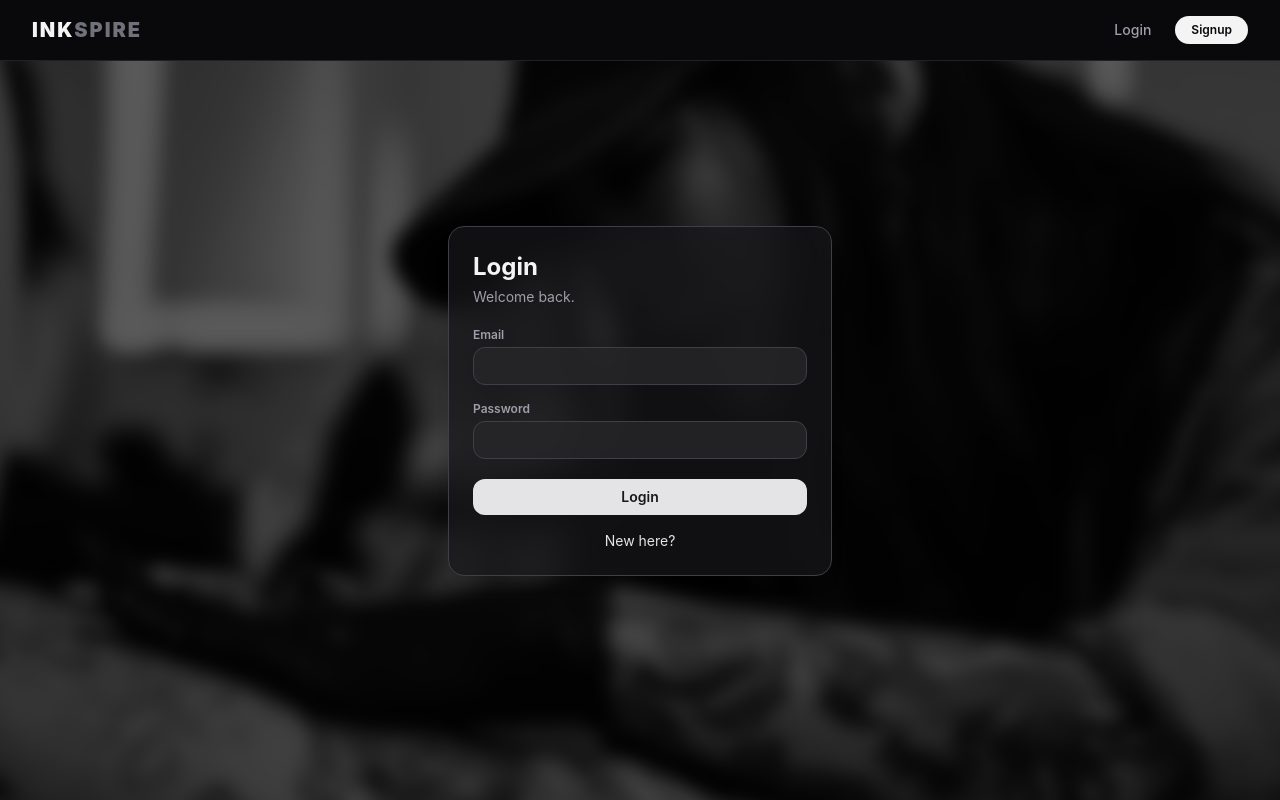
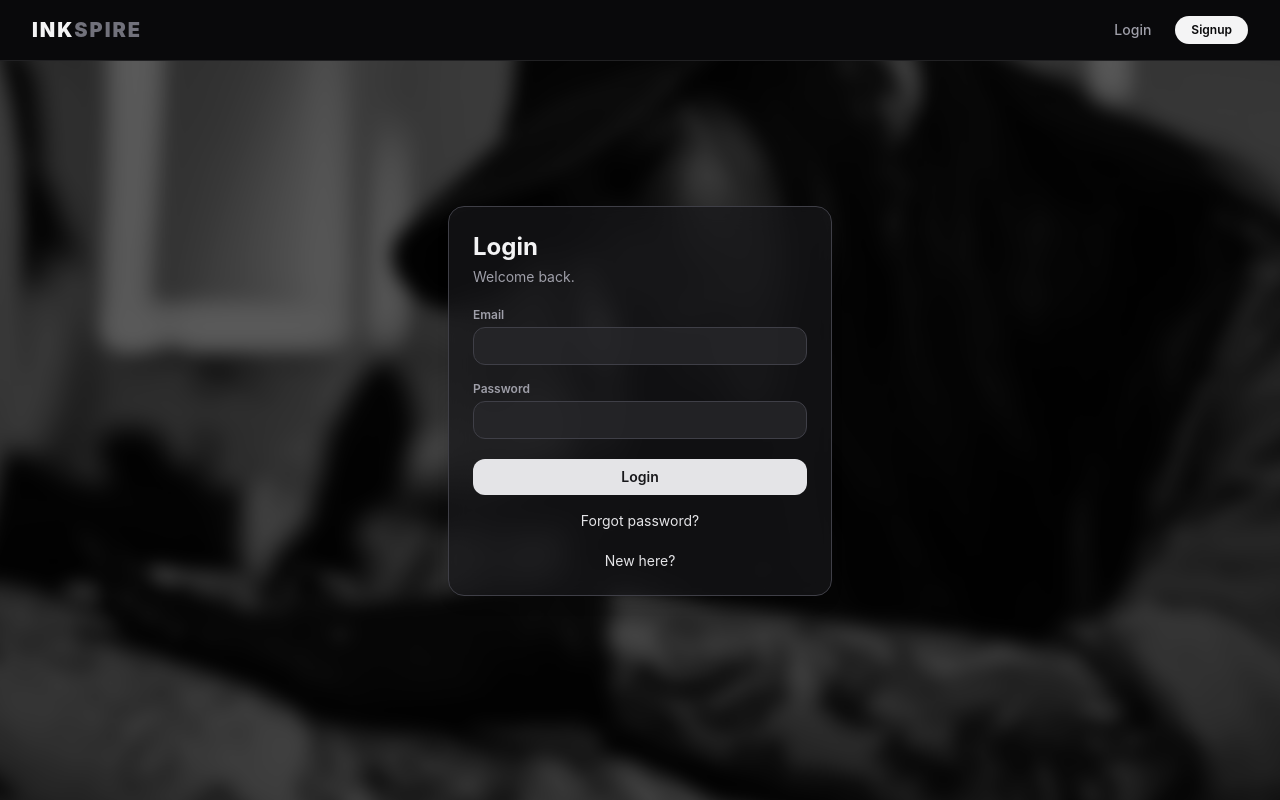
Before and after one commit to JasonYam22/inkspire-client, a React (Vite) app: page /login in a window 1280 px wide. Built offline with nearby package versions, Linux system fonts and the light colour scheme; no server answers.

Commit message:
added forgot pw link

```diff
--- a/src/pages/auth/Login.tsx
+++ b/src/pages/auth/Login.tsx
@@ -99,6 +99,11 @@ return (
       </form>
 
       <p className="text-sm text-zinc-400 mt-4 text-center">
+         <Link to="/forgot-password" className="text-zinc-200 hover:underline">
+          Forgot password?
+        </Link>
+        <br />
+        <br />
         <Link to="/signup" className="text-zinc-200 hover:underline">
           New here?
         </Link>
```
